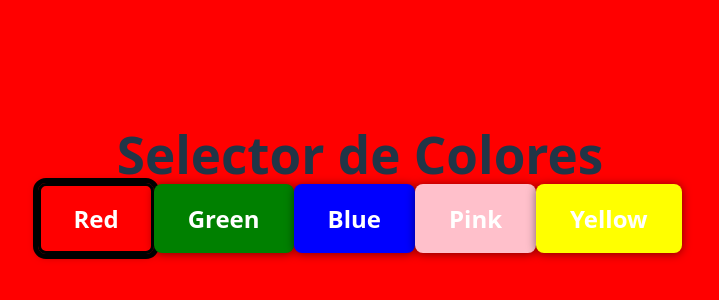
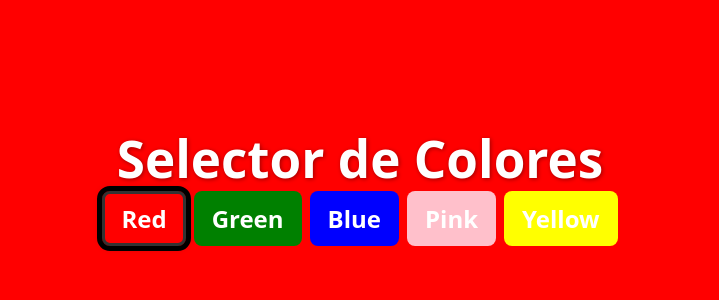
Before and after one commit to picantitoDev/React-Prueba, a React (Vite) app in the folder my-first-react-app/: page / in a window 1280 px wide. Shown: the part 210-510 px from the top of the page, without its empty margins (280-999 px from the left). Built offline with nearby package versions, Linux system fonts and the light colour scheme.

Commit message:
Even bigger program

```diff
--- a/my-first-react-app/src/App.jsx
+++ b/my-first-react-app/src/App.jsx
@@ -1,9 +1,36 @@
-import React, { useState } from "react";
+import React, { useState, useCallback } from "react";
 import "./App.css";
 
+const COLORES = ["red", "green", "blue", "pink", "yellow"];
+
+const ColorButton = ({ color, index, isSelected, onSelect }) => (
+  <button
+    onClick={() => onSelect(index)}
+    className={`color-button ${isSelected ? "selected" : ""}`}
+    aria-label={`Cambiar fondo a color ${color}`}
+    tabIndex={0}
+    style={{
+      backgroundColor: color,
+      border: isSelected ? "3px solid #333" : "2px solid transparent",
+      color: "#fff",
+      padding: "0.5rem 1rem",
+      margin: "0.25rem",
+      borderRadius: "8px",
+      cursor: "pointer",
+      boxShadow: isSelected ? "0 0 10px rgba(0,0,0,0.3)" : "none",
+      transition: "all 0.3s ease",
+    }}
+  >
+    {color.charAt(0).toUpperCase() + color.slice(1)}
+  </button>
+);
+
 export default function App() {
-  const COLORES = ["red", "green", "blue", "pink", "yellow"];
   const [currentIndex, setCurrentIndex] = useState(0);
+
+  const handleSelect = useCallback((index) => {
+    setCurrentIndex(index);
+  }, []);
 
   const backgroundColor = COLORES[currentIndex];
 
@@ -20,28 +47,18 @@ export default function App() {
         justifyContent: "center",
       }}
     >
-      <h1>Selector de Colores</h1>
-      <div className="button-group">
+      <h1 style={{ color: "#fff", textShadow: "1px 1px 4px rgba(0,0,0,0.4)" }}>
+        Selector de Colores
+      </h1>
+      <div className="button-group" style={{ display: "flex", flexWrap: "wrap" }}>
         {COLORES.map((color, index) => (
-          <button
+          <ColorButton
             key={color}
-            onClick={() => setCurrentIndex(index)}
-            className={`color-button ${
-              currentIndex === index ? "selected" : ""
-            }`}
-            aria-label={`Cambiar fondo a color ${color}`}
-            tabIndex={0}
-            style={{
-              backgroundColor: color,
-              border:
-                index === currentIndex
-                  ? "3px solid black"
-                  : "2px solid transparent",
-              color: "white",
-            }}
-          >
-            {color.charAt(0).toUpperCase() + color.slice(1)}
-          </button>
+            color={color}
+            index={index}
+            isSelected={currentIndex === index}
+            onSelect={handleSelect}
+          />
         ))}
       </div>
     </div>
```
